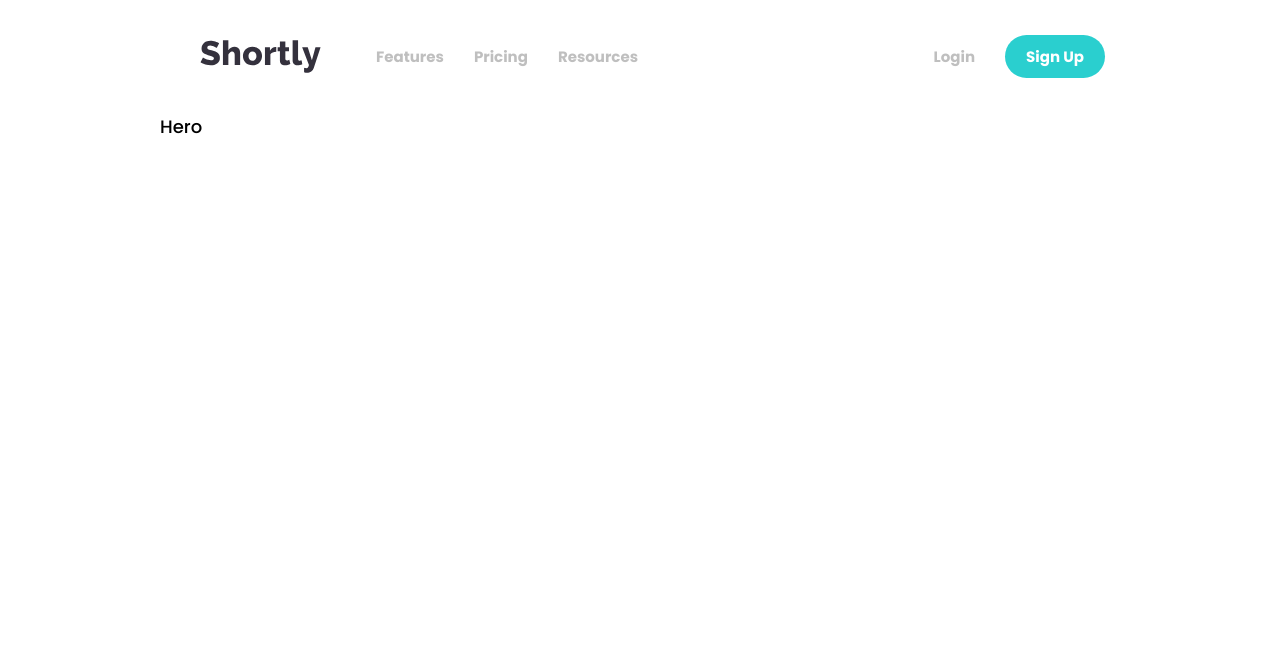
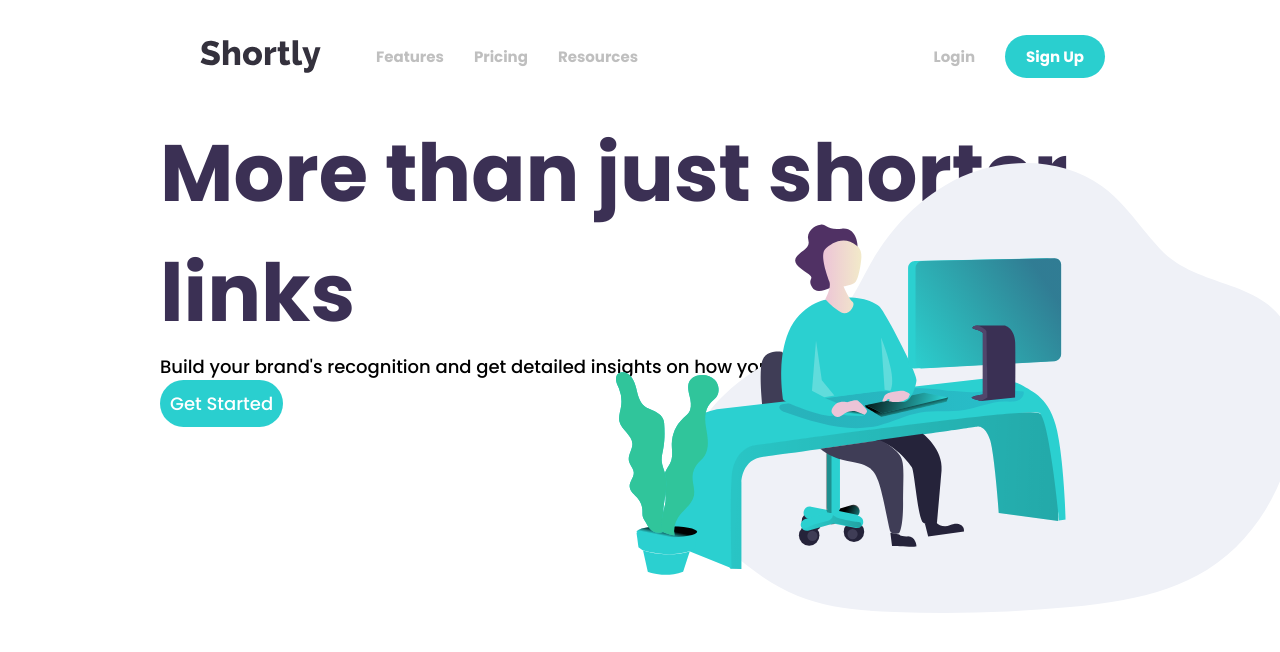
Before and after one commit to penguinboots/url-shortener, a React (Vite) app: page / in a window 1280 px wide. Shown: the top 652 px of the page. Built offline with nearby package versions, Linux system fonts and the light colour scheme.

Commit message:
add Hero content

```diff
--- a/src/components/Hero.jsx
+++ b/src/components/Hero.jsx
@@ -1,5 +1,18 @@
+import heroBanner from "../assets/illustration-working.svg";
+
 export default function Hero() {
   return (
-    <div>Hero</div>
-  )
+    <div className="hero-wrapper">
+      <img className="hero-banner" src={heroBanner} />
+
+      <div className="hero-text">
+        <h1>More than just shorter links</h1>
+        <p>
+          Build your brand&#39;s recognition and get detailed insights on how
+          your links are performing.
+        </p>
+        <button className="btn-main">Get Started</button>
+      </div>
+    </div>
+  );
 }
```
